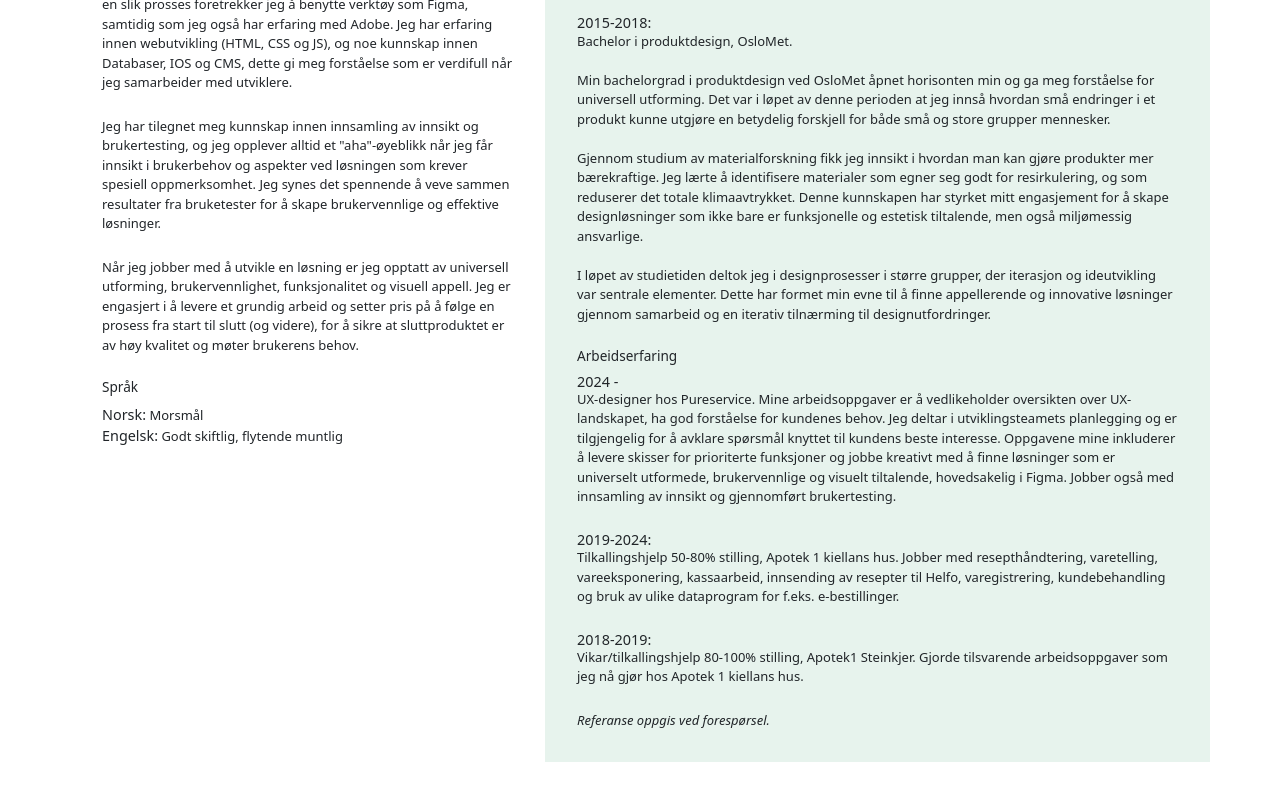
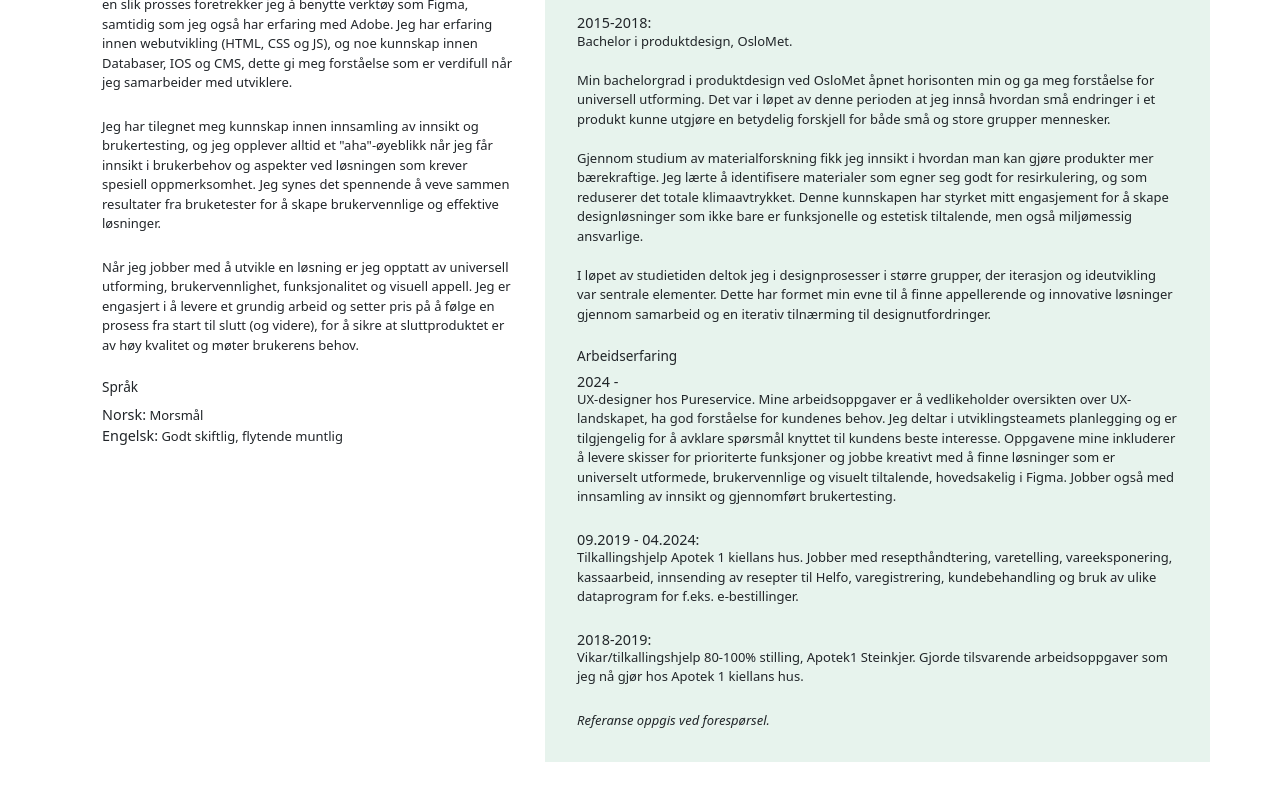
Before and after one commit to linus-linus/portfolio, a Vue app: page /cv in a window 1280 px wide. Shown: the part 561-1361 px from the top of the page. Built offline with nearby package versions, Linux system fonts and the light colour scheme.

Commit message:
cv måneder

```diff
--- a/src/views/CvView.vue
+++ b/src/views/CvView.vue
@@ -119,10 +119,10 @@
 							brukertesting.
 						</p>
 
-						<h4 class="year-font-size">2019-2024:</h4>
+						<h4 class="year-font-size">09.2019 - 04.2024:</h4>
 						<p class="text-spacing">
-							Tilkallingshjelp 50-80% stilling, Apotek 1 kiellans hus. Jobber med resepthåndtering, varetelling, vareeksponering, kassaarbeid, innsending av resepter til Helfo,
-							varegistrering, kundebehandling og bruk av ulike dataprogram for f.eks. e-bestillinger.
+							Tilkallingshjelp Apotek 1 kiellans hus. Jobber med resepthåndtering, varetelling, vareeksponering, kassaarbeid, innsending av resepter til Helfo, varegistrering,
+							kundebehandling og bruk av ulike dataprogram for f.eks. e-bestillinger.
 						</p>
 						<h4 class="year-font-size">2018-2019:</h4>
 						<p class="text-spacing">Vikar/tilkallingshjelp 80-100% stilling, Apotek1 Steinkjer. Gjorde tilsvarende arbeidsoppgaver som jeg nå gjør hos Apotek 1 kiellans hus.</p>
```
